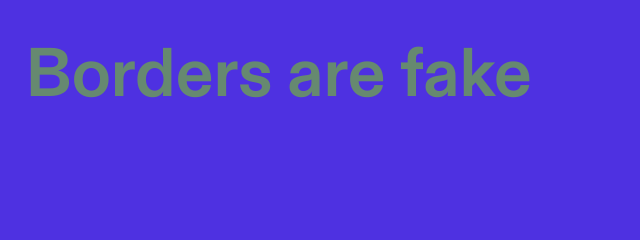
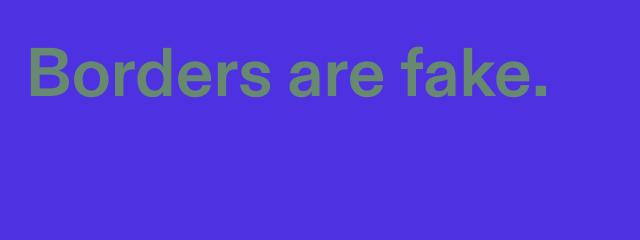
Before and after one commit to ingemariaa/ingemariaa.github.io, a plain HTML site: page index.html in a window 1280 px wide. Both pictures are taken after a click on the button "ABOUT". Shown: the top 240 px of the page, 0-640 px from the left. Drawn offline with Linux system fonts and the light colour scheme.

Commit message:
Add files via upload

```diff
--- a/index.html
+++ b/index.html
@@ -53,7 +53,7 @@
 
     <div class="overlay">
         <div class="overlay-content">
-          <h1>Borders are fake</h1>
+          <h1>Borders are fake.</h1>
 
           <h2>EMPLOYING A NONLINEAR APPROACH IN MY WORK, I ENGAGE IN
             EXPERIMENTATION WITH DIVERSE ARTISTIC MEDIUMS TO PRODUCE
```
